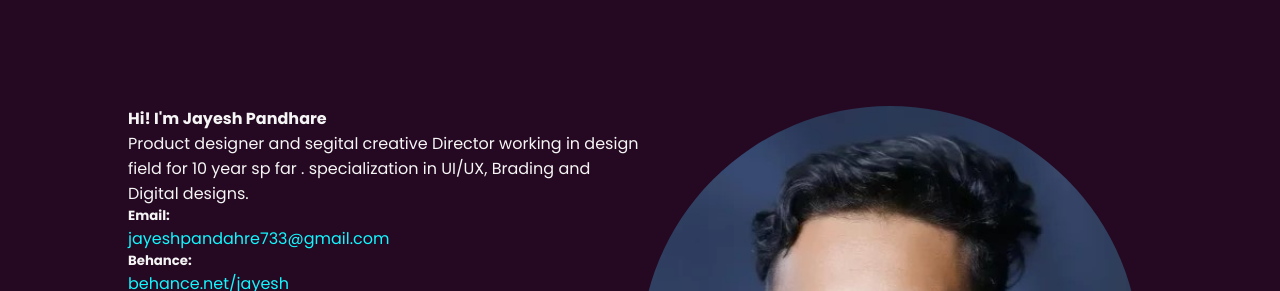
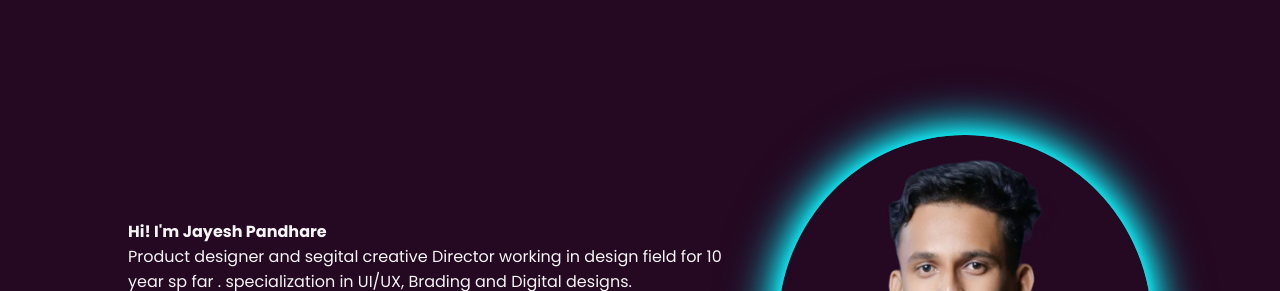
Before and after one commit to jayesh410/myportfolio, a plain HTML site: page index.html in a window 1280 px wide. Shown: the part 73-364 px from the top of the page. Drawn offline with nearby package versions, Linux system fonts and the light colour scheme.

Commit message:
aligned home content and img box in home section.

```diff
--- a/index.html
+++ b/index.html
@@ -1,5 +1,6 @@
 <!DOCTYPE html>
 <html lang="en">
+
 <head>
     <meta charset="UTF-8">
     <meta name="viewport" content="width=device-width, initial-scale=1.0">
@@ -8,7 +9,9 @@
     <link href="https://unpkg.com/boxicons@2.1.4/css/boxicons.min.css" rel="stylesheet">
     <link rel="preconnect" href="https://fonts.googleapis.com">
     <link rel="preconnect" href="https://fonts.gstatic.com" crossorigin>
-<link href="https://fonts.googleapis.com/css2?family=Nunito:ital,wght@0,200..1000;1,200..1000&family=Poppins:ital,wght@0,100;0,200;0,300;0,400;0,500;0,600;0,700;0,800;0,900;1,100;1,200;1,300;1,400;1,500;1,600;1,700;1,800;1,900&display=swap" rel="stylesheet">
+    <link
+        href="https://fonts.googleapis.com/css2?family=Nunito:ital,wght@0,200..1000;1,200..1000&family=Poppins:ital,wght@0,100;0,200;0,300;0,400;0,500;0,600;0,700;0,800;0,900;1,100;1,200;1,300;1,400;1,500;1,600;1,700;1,800;1,900&display=swap"
+        rel="stylesheet">
 </head>
 
 <body>
@@ -23,7 +26,7 @@
             <li><a href="#portfolio">portfolio</a></li>
             <li><a href="#contact">contact</a></li>
         </ul>
-        <div id="menu-icon" ><i class='bx bx-menu'></i></div>
+        <div id="menu-icon"><i class='bx bx-menu'></i></div>
     </header>
     <!--home section-->
     <section id="home" class="home">
@@ -39,7 +42,8 @@
                 </h3>
 
             </div>
-        <p>Product designer and segital creative Director working in design field for 10 year sp far . specialization in UI/UX, Brading and Digital designs.</p>
+            <p>Product designer and segital creative Director working in design field for 10 year sp far .
+                specialization in UI/UX, Brading and Digital designs.</p>
             <div class="info-box">
                 <div class="email-info">
                     <h5>Email:</h5>
@@ -66,10 +70,11 @@
         </div>
         <div class="home-img">
             <div class="img-box">
-            <img src="IMG_20240514_100247_062.jpg" alt="">
+                <img src="image.png" alt="">
             </div>
 
         </div>
     </section>
 </body>
+
 </html>
--- a/style.css
+++ b/style.css
@@ -91,12 +91,14 @@ section{
     padding:100px 10% ;
 }
 .home{
-    min-hight:100vh;
+    min-height:80vh;
     height: 100%;
     width: 100%;
-    display:grid;
-    grid-template-columns: repeat(2,1fr);
-    align-item:4em;
+    display:-webkit-flex;
+    display:flex;
+    justify-content: space-between;
+    align-items: center;
+    gap: 50px;
 }
 .home-content{
     max-width:600px;
@@ -127,10 +129,15 @@ section{
     width: 100%;
     height: 100%;
 
-
+    background-color: rgb((16, 218, 218)53, 139, 139);
     border-radius: 50%;
     overflow: hidden;
-
+    box-shadow:0 0 10px rgba(18, 247, 255, 0.6),
+    0 0 20px rgba(18, 247, 255, 0.6),
+    0 0 30px rgba(18, 247, 255, 0.6),
+    0 0 40px rgba(18, 247, 255, 0.6),
+    0 0 50px rgba(18, 247, 255, 0.6),
+    0 0 60px rgba(18, 247, 255, 0.6);
 }
 .img-box img{
     width: 100%;
```
Also changed, not shown: image.png (added). Lines whose indentation alone changed are shown as unchanged.
